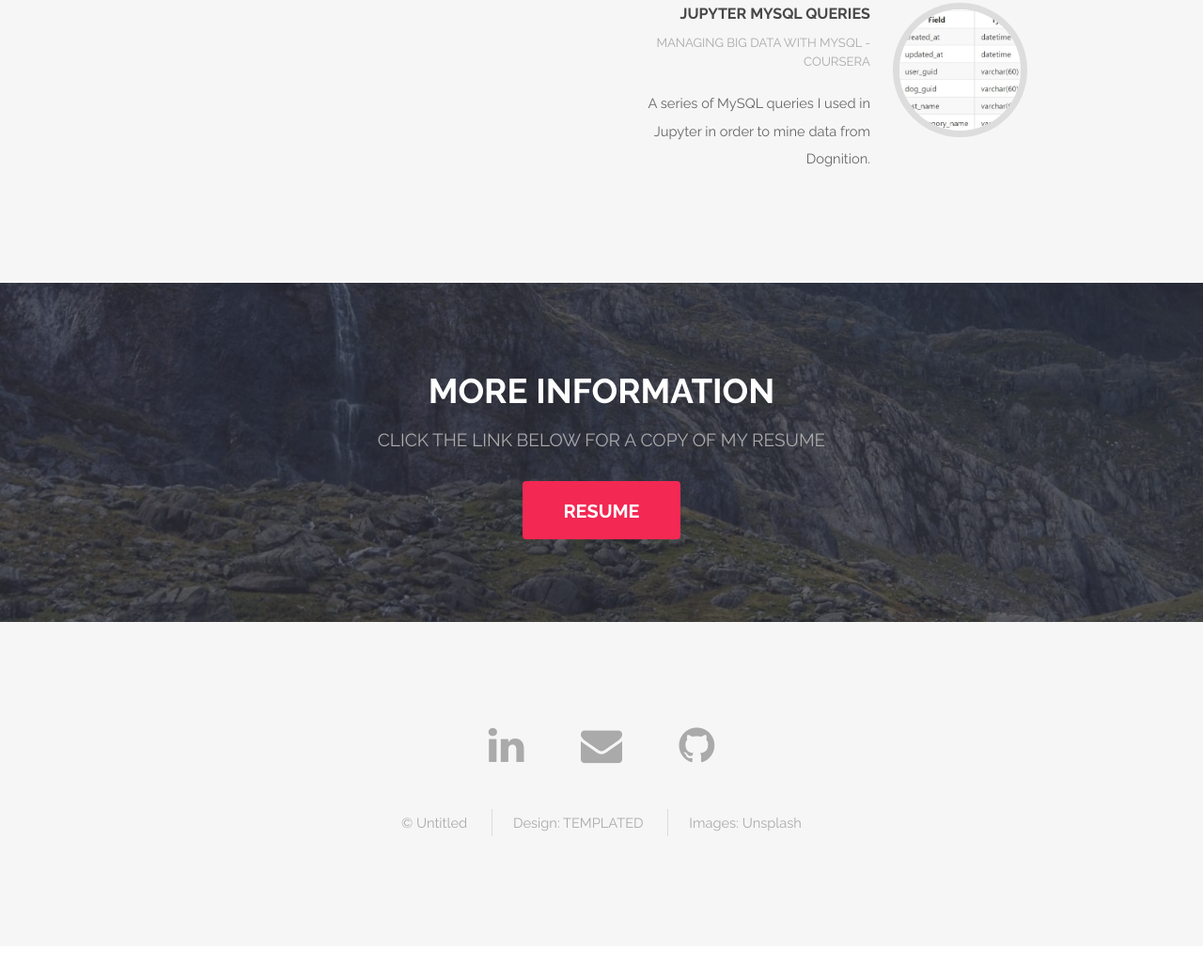
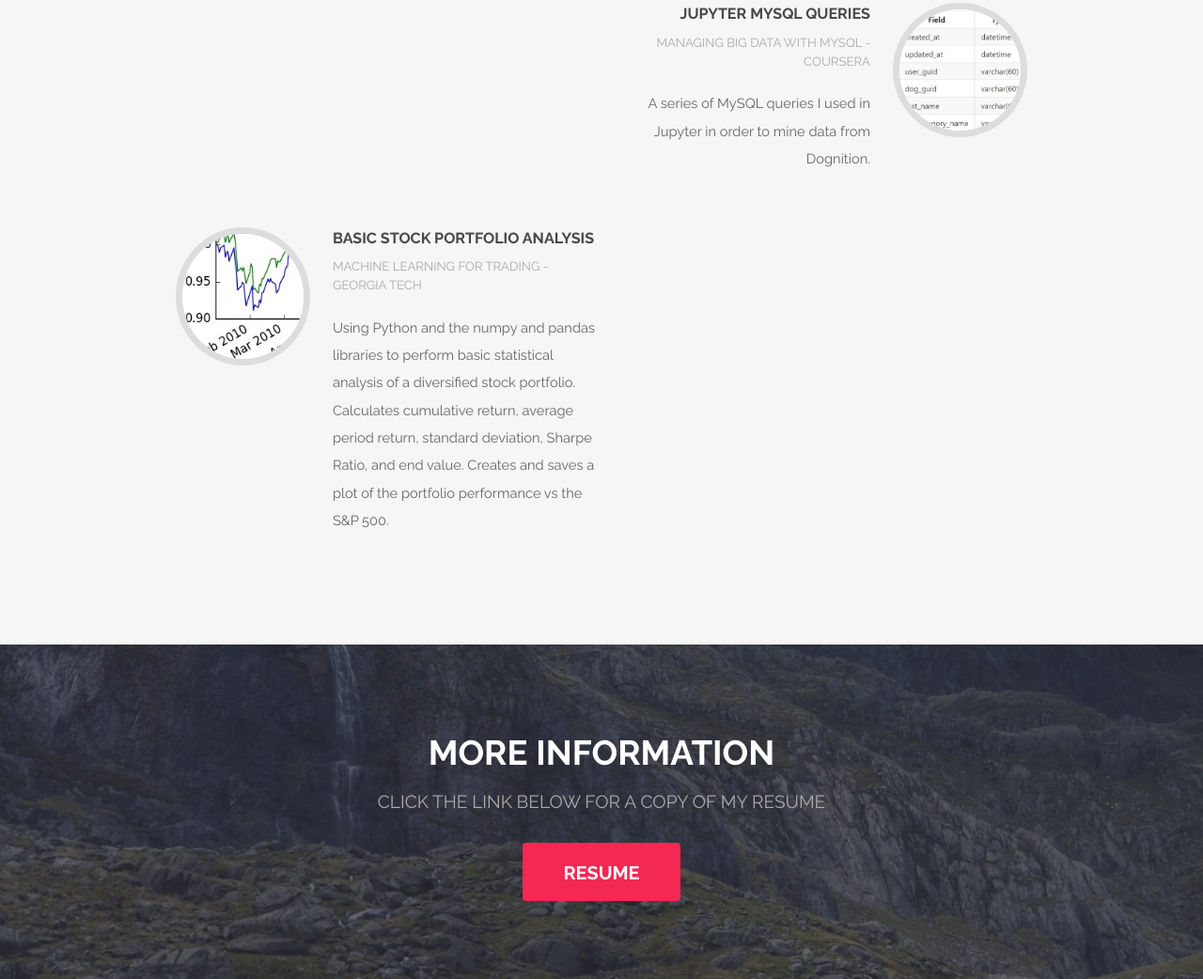
Before and after one commit to jeffshi/jeffshi.github.io, a plain HTML site: page index.html in a window 1280 px wide. Shown: the part 1916-2958 px from the top of the page at 94% size. Before the commit the page ends 2923 px from the top, so only its background shows below. Drawn offline with Linux system fonts and the light colour scheme.

Commit message:
Added ML4T project 1

```diff
--- a/index.html
+++ b/index.html
@@ -88,6 +88,16 @@
 									<p>A series of MySQL queries I used in Jupyter in order to mine data from Dognition.</p>
 								</div>
 							</div>
+                            <div class="feature">
+								<div class="image rounded"><a href="https://github.com/jeffshi/ML4Trading/tree/master/mc1p1_assess_portfolio"><img src="images/PortolioAnalysis.jpg" alt="" /></a></div>
+								<div class="content">
+									<header>
+										<h4><a href="https://github.com/jeffshi/ML4Trading/tree/master/mc1p1_assess_portfolio">Basic Stock Portfolio Analysis</a></h4>
+										<p>Machine Learning For Trading - Georgia Tech</p>
+									</header>
+									<p>Using Python and the numpy and pandas libraries to perform basic statistical analysis of a diversified stock portfolio. Calculates cumulative return, average period return, standard deviation, Sharpe Ratio, and end value. Creates and saves a plot of the portfolio performance vs the S&P 500.</p>
+								</div>
+							</div>
 				        </div>
 					</div>
 				</section>
```
Also changed, not shown: images/PortolioAnalysis.jpg (added).
